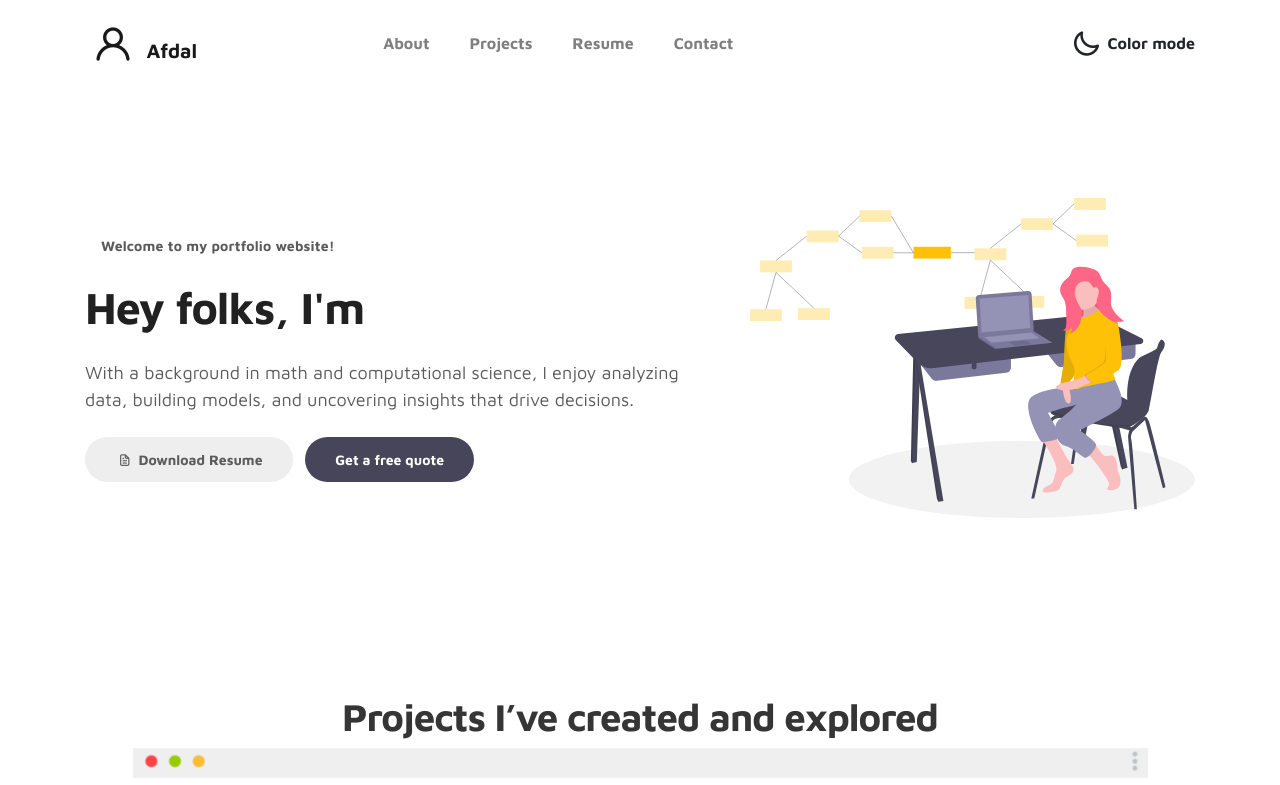
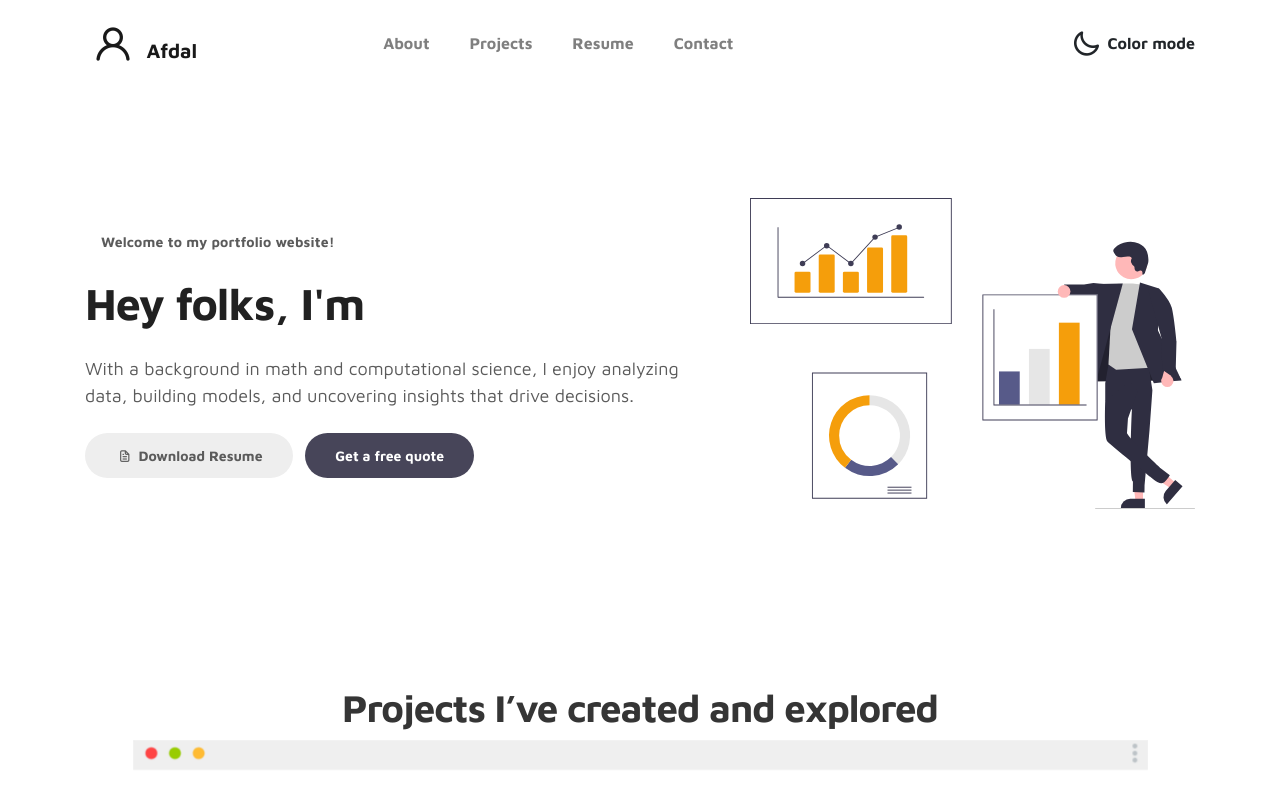
Before and after one commit to Dalmuhammad/portfolio_web, a plain HTML site: page index.html in a window 1280 px wide. Shown: the top 785 px of the page. Drawn offline with nearby package versions, Linux system fonts and the light colour scheme.

Commit message:
edit undraw

```diff
--- a/index.html
+++ b/index.html
@@ -149,7 +149,7 @@
           <div class="col-lg-5 col-md-12 col-12">
             <div class="about-image svg">
               <img
-                src="images/undraw/undraw_software_engineer_lvl5.svg"
+                src="images/undraw/undraw_all-the-data_5lil.svg"
                 class="img-fluid"
                 alt="svg image"
               />
```
Also changed, not shown: images/png/undraw_all-the-data_5lil.png (added), images/png/undraw_building-a-website_1wrp.png (added), images/png/undraw_data_0ml2.png (added), images/png/undraw_designer_efwz.png (added), images/png/undraw_organizing-data_uns9.png (added), images/undraw/undraw_all-the-data_5lil.svg (added), images/undraw/undraw_building-a-website_1wrp.svg (added), images/undraw/undraw_data_0ml2.svg (added), images/undraw/undraw_designer_efwz.svg (added), images/undraw/undraw_organizing-data_uns9.svg (added).
